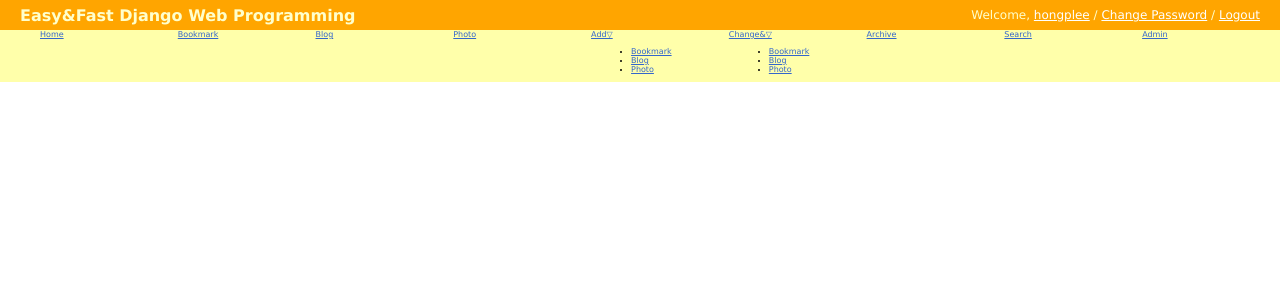
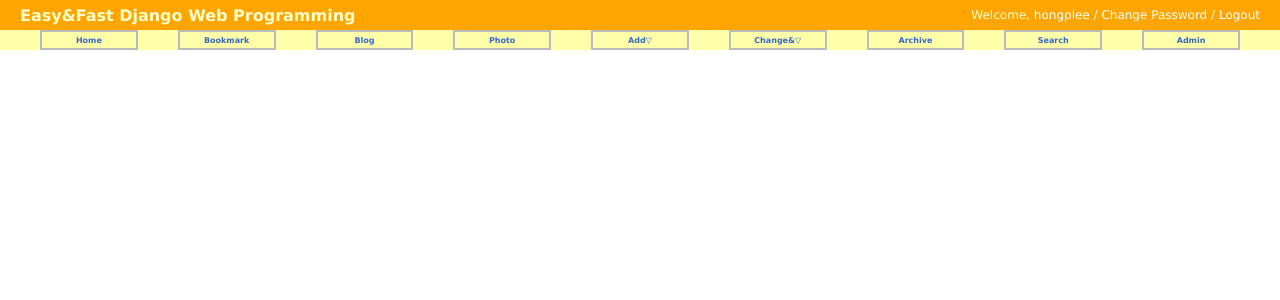
Before and after one commit to hongplee/django_study, a Django app: template ch2/templates/base.html in a window 1280 px wide. Shown: the top 300 px of the page. Run offline with Django 3.2, Linux system fonts and the light colour scheme; the template is opened without the code that fills it, so the values that code supplies are empty.

Commit message:
정리 파일 수정

```diff
--- a/ch2/mysite/settings.py
+++ b/ch2/mysite/settings.py
@@ -56,7 +56,7 @@
 TEMPLATES = [
     {
         'BACKEND': 'django.template.backends.django.DjangoTemplates',
-        'DIRS': [os.path.join(BASE_DIR, 'template')],
+        'DIRS': [os.path.join(BASE_DIR, 'templates')],
         'APP_DIRS': True,
         'OPTIONS': {
             'context_processors': [
--- a/ch2/static/css/base.css
+++ b/ch2/static/css/base.css
@@ -71,4 +71,46 @@
 
 div#menu > li {
     display: table-cell;
+	vertical-align: middle;
+	border: 2px solid #bbb;
+	text-align: center;
+	font-weight: bold;
 }
+
+div#menu li ul {
+    display: none;
+    position: absolute;
+    margin: 0;
+    padding: 10px 10px 5px 10px;
+    list-style: none;
+    border-right: 1px solid #ccc;
+    border-left: 1px solid #ccc;
+    border-bottom: 1px solid #ccc;
+    background: white;
+    z-index: 1;
+}
+
+div#menu li:hover ul {
+    display: block;
+}
+
+a:link, a:visited {
+    color: #369;
+    text-decoration: none;
+}
+
+a:hover {
+    text-decoration: underline;
+}
+
+table {
+    border-collapse: collapse;
+}
+
+td, th {
+    line-height: 18px;
+    border-bottom: 1px solid #eee;
+    vertical-align: top;
+    padding: 5px 15px;
+    font-family: "Lucida Grande", Verdana, Arial, sans-serif;
+}
```
Also changed, not shown: ch2/db.sqlite3, 1 other file.
